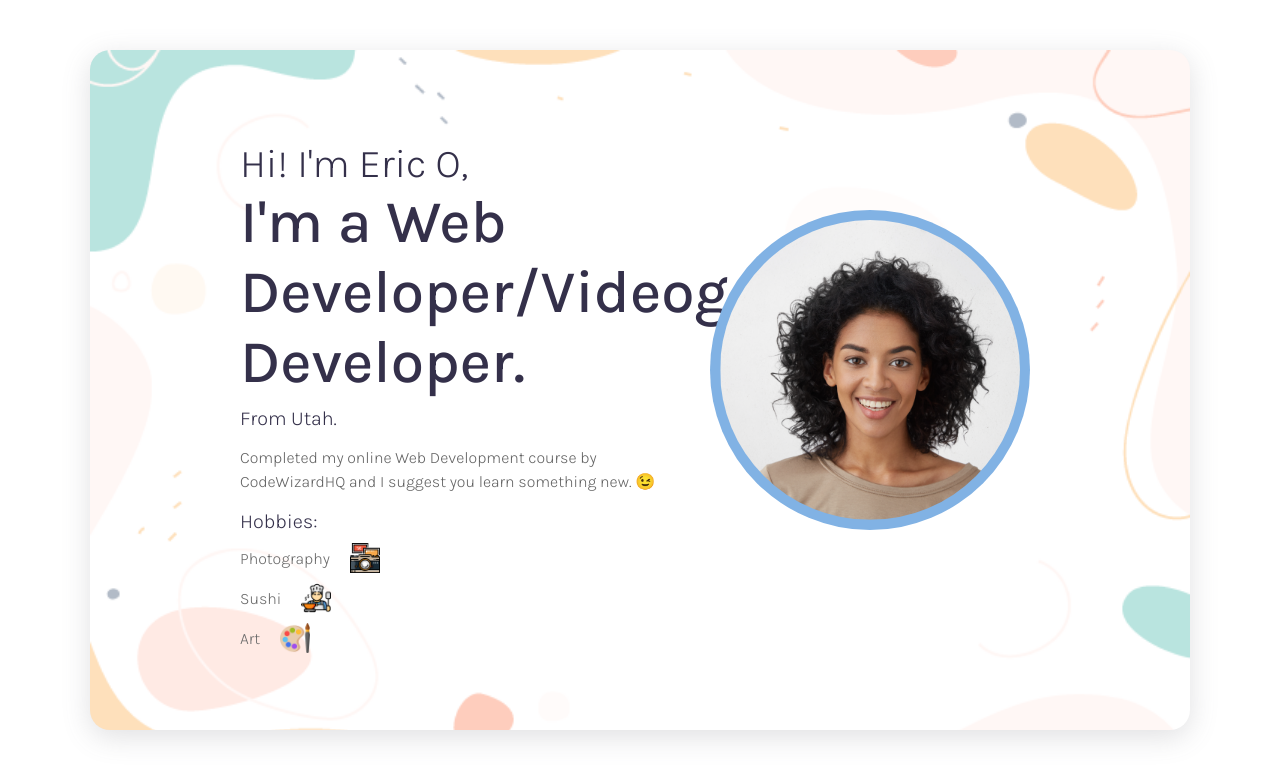
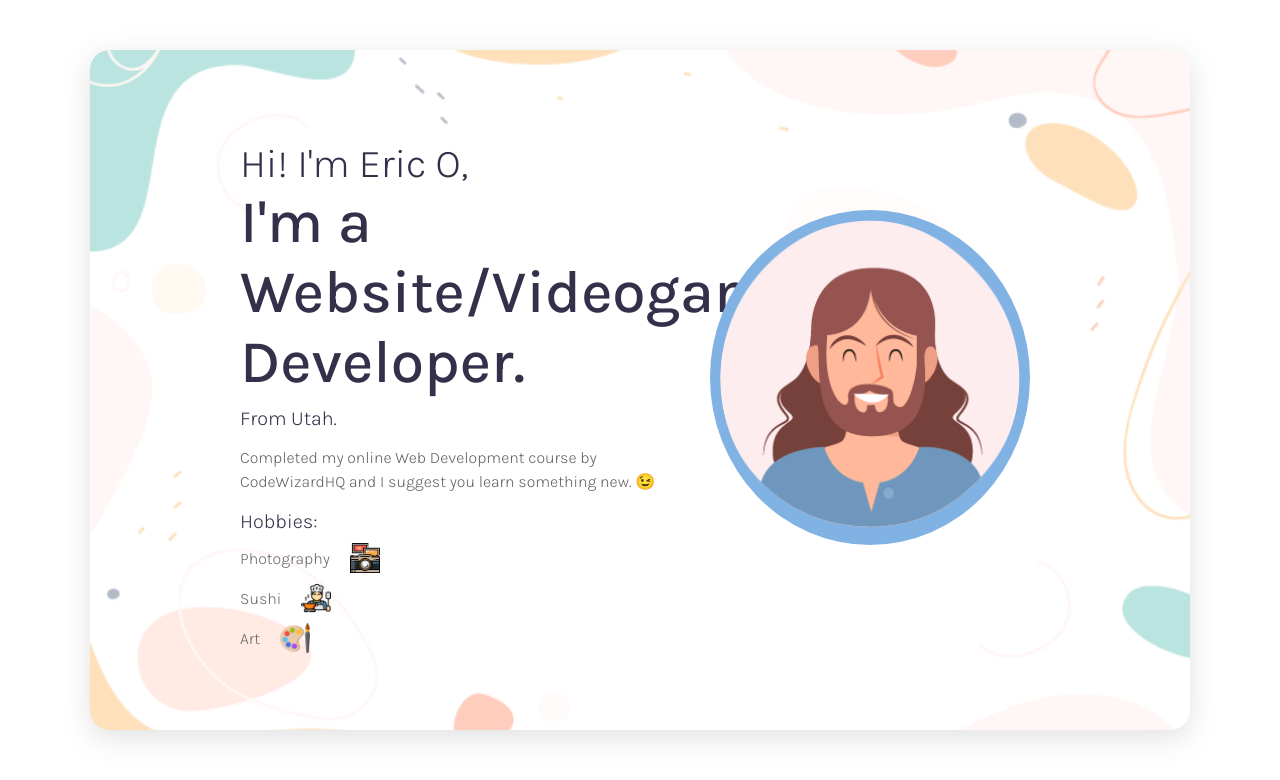
Before and after one commit to DroidCoder-E/about-me, a plain HTML site: page index.html in a window 1280 px wide. Drawn offline with Linux system fonts and the light colour scheme.

Commit message:
profile pic edit

```diff
--- a/index.html
+++ b/index.html
@@ -11,10 +11,10 @@
 </head>
 <body>
     <div class="container">
-        <img src="img/p4.png" class="mypic">
+        <img src="img/p1.png" class="mypic">
         <div class="info">
             <h3>Hi! I'm Eric O,</h3>
-            <h2>I'm a Web Developer/Videogame Developer.</h2>
+            <h2>I'm a Website/Videogame Developer.</h2>
             <h4>From Utah.</h4>
             <p>Completed my online Web Development course by CodeWizardHQ and I suggest you learn something new. &#x1F609; </p>
             <h4>Hobbies:</h4>
```
